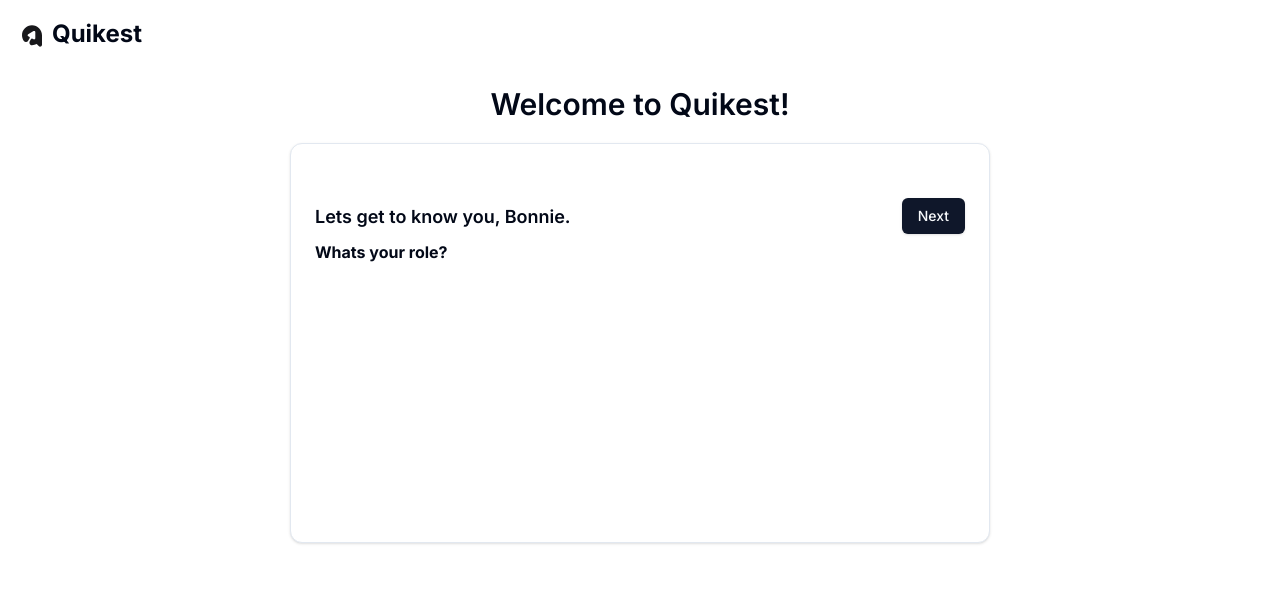
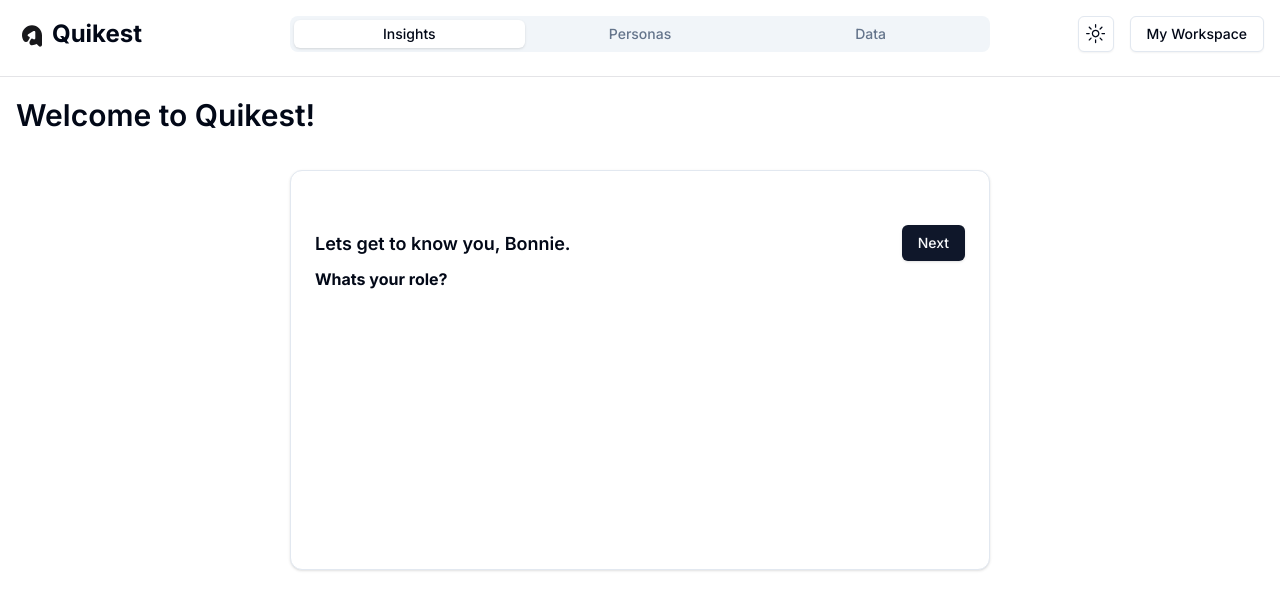
Before and after one commit to ajaywaghray/my-app, a Next.js app: page /onboarding in a window 1280 px wide. Shown: the top 610 px of the page. Built offline with nearby package versions, Linux system fonts and the light colour scheme.

Commit message:
Onboarding header component implemented

```diff
--- a/src/components/common/onboardingHeader.tsx
+++ b/src/components/common/onboardingHeader.tsx
@@ -1,6 +1,118 @@
+"use client"
+
+import * as React from "react"
+
+import { MoonIcon, SunIcon } from "@radix-ui/react-icons"
+
+import { useTheme } from "next-themes"
+
+import {
+  DropdownMenu,
+  DropdownMenuContent,
+  DropdownMenuGroup,
+  DropdownMenuItem,
+  DropdownMenuLabel,
+  DropdownMenuSeparator,
+  DropdownMenuShortcut,
+  DropdownMenuTrigger,
+} from "@/components/ui/dropdown-menu"
+
+import { Button } from "@/components/ui/button"
+
+import { Tabs, TabsContent, TabsList, TabsTrigger } from "@/components/ui/tabs"
+
+import { UserButton } from "@clerk/nextjs";
+
 function OnboardingHeaderComponent() {
+    const { setTheme } = useTheme()
+
     return (
-        <div>I am header component</div>
+        <div style={{ display: 'flex', justifyContent: 'space-between', alignItems: 'top', padding: '16px', borderBottom: '1px solid #E4E4E7', position: 'sticky', top: '0' }}>
+            <div style={{ flex: 1, display: 'flex', justifyContent: 'left' }}>
+            <div style={{ display: 'flex', alignItems: 'top', height: '32px'}}>
+                <img src="/Quikest Logo.svg" alt="Image description" style={{ height: '32px', width: '32px', marginRight: '4px', marginTop: '4px' }} />
+                <div style={{ fontWeight: '700', fontSize: '24px' }}>
+                Quikest
+                </div>
+            </div>
+            </div>
+            <div style={{ flex: 1, display: 'flex', justifyContent: 'center' }}>
+            <Tabs defaultValue="insights" className="w-[700px]">
+                <TabsList className="grid w-full grid-cols-3">
+                <TabsTrigger value="insights">Insights</TabsTrigger>
+                <TabsTrigger value="personas">Personas</TabsTrigger>
+                <TabsTrigger value="data">Data</TabsTrigger>
+                </TabsList>
+                <TabsContent value="insights" style={{ textAlign: 'center' }}></TabsContent>
+                <TabsContent value="personas" style={{ textAlign: 'center' }}></TabsContent>
+                <TabsContent value="data" style={{ textAlign: 'center' }}></TabsContent>
+            </Tabs>
+            </div>
+            <div style={{ flex: 1, display: 'flex', justifyContent: 'right', height: '32px' }}>
+            <div style={{ flex: 1, display: 'flex', justifyContent: 'right', marginRight: '8px', height: '32px' }}>
+                <DropdownMenu>
+                <DropdownMenuTrigger asChild>
+                    <Button variant="outline" size="icon">
+                    <SunIcon className="h-[1.2rem] w-[1.2rem] rotate-0 scale-100 transition-all dark:-rotate-90 dark:scale-0" />
+                    <MoonIcon className="absolute h-[1.2rem] w-[1.2rem] rotate-90 scale-0 transition-all dark:rotate-0 dark:scale-100" />
+                    <span className="sr-only">Toggle theme</span>
+                    </Button>
+                </DropdownMenuTrigger>
+                <DropdownMenuContent align="end">
+                    <DropdownMenuItem onClick={() => setTheme("light")}>
+                    Light
+                    </DropdownMenuItem>
+                    <DropdownMenuItem onClick={() => setTheme("dark")}>
+                    Dark
+                    </DropdownMenuItem>
+                    <DropdownMenuItem onClick={() => setTheme("system")}>
+                    System
+                    </DropdownMenuItem>
+                </DropdownMenuContent>
+                </DropdownMenu>
+            </div>
+            <div style={{ marginRight: '8px' }}><UserButton afterSignOutUrl="/"/></div>
+            <DropdownMenu>
+                <DropdownMenuTrigger asChild>
+                <Button variant="outline">My Workspace</Button>
+                </DropdownMenuTrigger>
+                <DropdownMenuContent className="w-56" style={{ marginTop: '16px', marginRight: '16px' }}>
+                <DropdownMenuLabel>Account</DropdownMenuLabel>
+                <DropdownMenuGroup>
+                    <DropdownMenuItem>
+                    My Profile
+                    <DropdownMenuShortcut>⇧⌘P</DropdownMenuShortcut>
+                    </DropdownMenuItem>
+                    <DropdownMenuItem>
+                    Notifications
+                    <DropdownMenuShortcut>⌘N</DropdownMenuShortcut>
+                    </DropdownMenuItem>
+                    <DropdownMenuItem>
+                    Settings
+                    <DropdownMenuShortcut>⌘S</DropdownMenuShortcut>
+                    </DropdownMenuItem>
+                    <DropdownMenuItem>
+                    Keyboard shortcuts
+                    <DropdownMenuShortcut>⌘K</DropdownMenuShortcut>
+                    </DropdownMenuItem>
+                </DropdownMenuGroup>
+                <DropdownMenuSeparator />
+                <DropdownMenuLabel>Workspace</DropdownMenuLabel>
+                <DropdownMenuGroup>
+                    <DropdownMenuItem>Team</DropdownMenuItem>
+                    <DropdownMenuItem>Settings</DropdownMenuItem>
+                    <DropdownMenuItem>Plans</DropdownMenuItem>
+                    <DropdownMenuItem>Billing</DropdownMenuItem>
+                </DropdownMenuGroup>
+                <DropdownMenuSeparator />
+                <DropdownMenuItem>
+                    Log out
+                    <DropdownMenuShortcut>⇧⌘Q</DropdownMenuShortcut>
+                </DropdownMenuItem>
+                </DropdownMenuContent>
+            </DropdownMenu>
+            </div>
+        </div>
     )
 }
 export default OnboardingHeaderComponent
--- a/src/components/ui/onboardingStepOne.tsx
+++ b/src/components/ui/onboardingStepOne.tsx
@@ -49,6 +49,7 @@
 } from "@/components/ui/card"
 
 import { UserButton } from "@clerk/nextjs";
+import OnboardingHeaderComponent from "../common/onboardingHeader";
 
 const OnboardingStepOne = ({ onNext }: { onNext: () => void; }) => {
   // Add state management and form handling here
@@ -56,21 +57,11 @@
 
   return (
     <main>
+      <OnboardingHeaderComponent></OnboardingHeaderComponent>
       <div style={{ display: 'flex', justifyContent: 'space-between', alignItems: 'top', padding: '16px' }}>
-            <div style={{ flex: 1, display: 'flex', justifyContent: 'left' }}>
-                <div style={{ display: 'flex', alignItems: 'top', height: '50px'}}>
-                <img src="/Quikest Logo.svg" alt="Image description" style={{ height: '32px', width: '32px', marginRight: '4px', marginTop: '4px' }} />
-                <div style={{ fontWeight: '700', fontSize: '24px' }}>
-                    Quikest
-                </div>
-                </div>
-            </div>
-            <div style={{ flex: 1, display: 'flex', justifyContent: 'right', height: '50px' }}>
-                <div style={{ marginRight: '8px' }}><UserButton afterSignOutUrl="/"/></div>
-            </div>
-            </div>
         <div style={{ display: 'flex', justifyContent: 'center', alignItems: 'center', fontWeight: '600', fontSize: '30px' }}>
           Welcome to Quikest!
+        </div>
       </div>
       <div style={{ display: 'flex', height: '50vh', justifyContent: 'center', alignItems: 'top', marginTop: '16px' }}>
         <Card className="w-[700px]">
```
Lines whose indentation alone changed are shown as unchanged.
